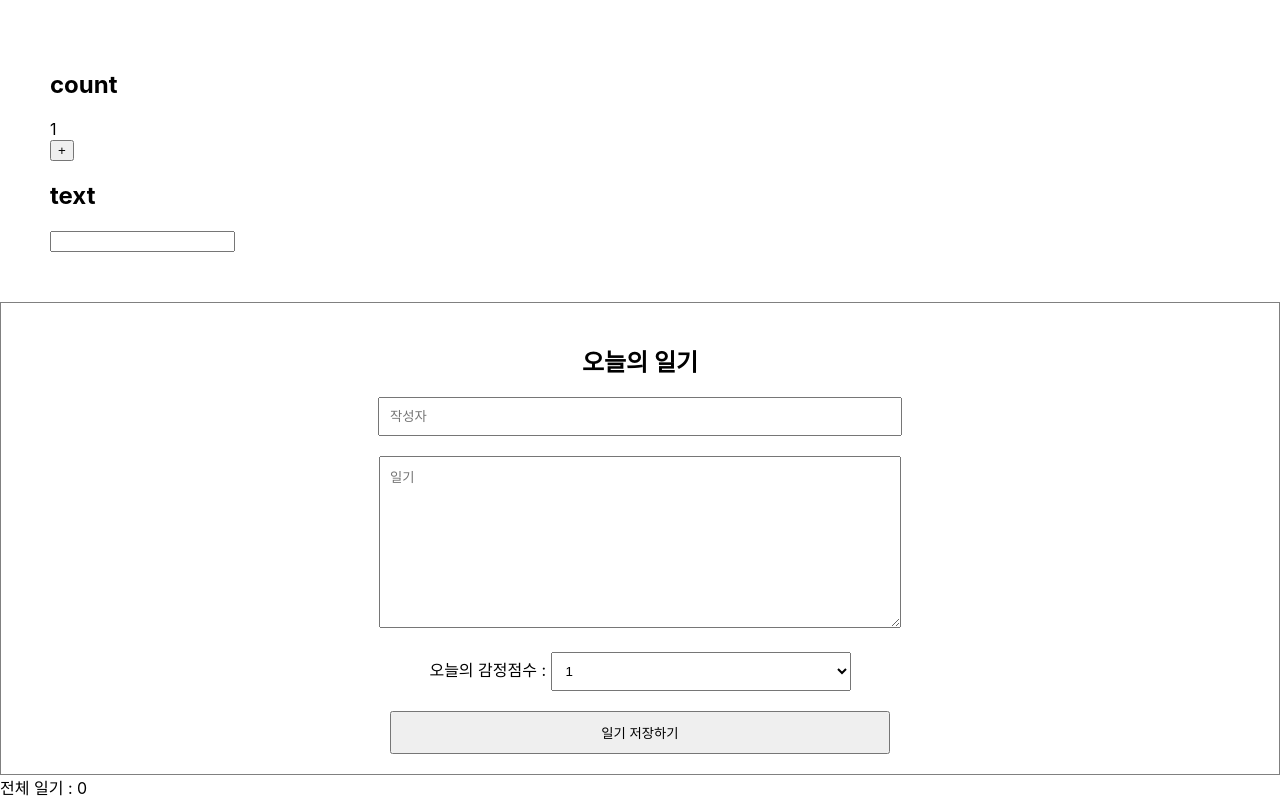
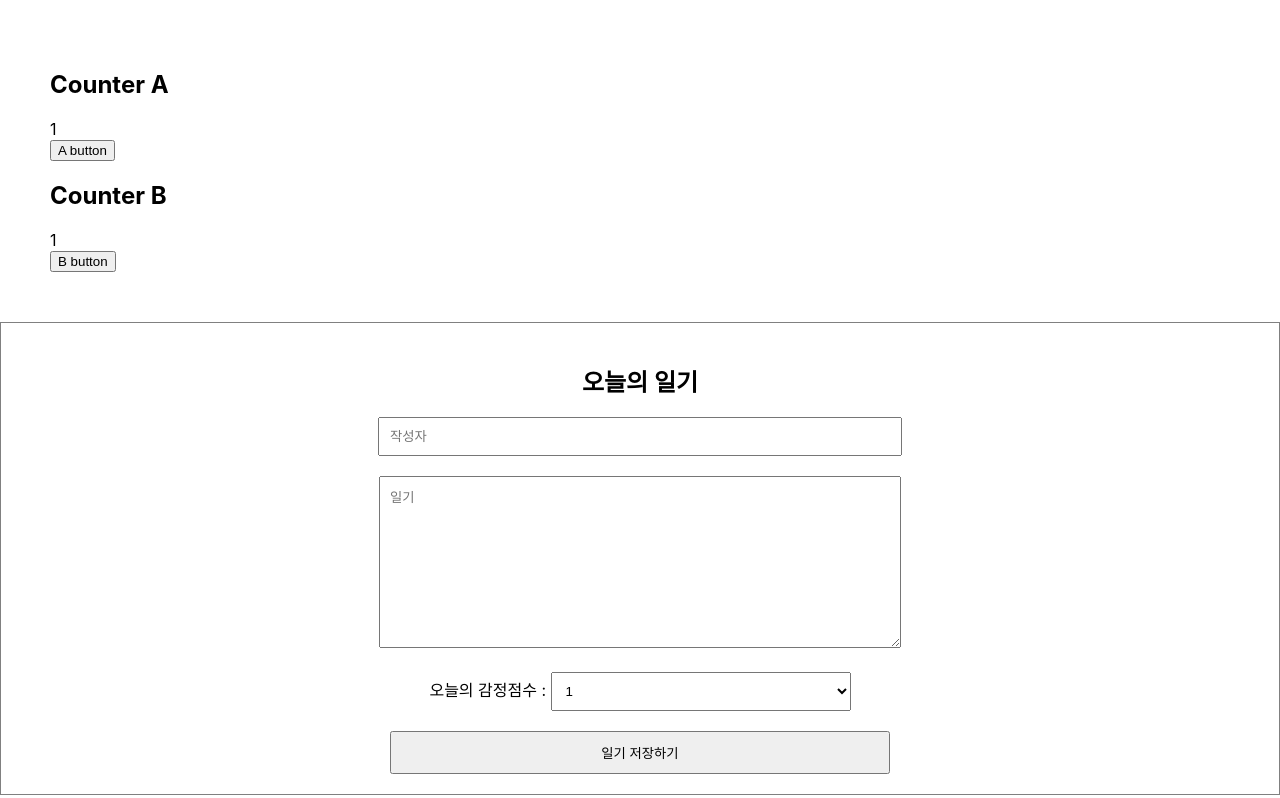
Before and after one commit to pkwesst/simple-diary, a React (Create React App) app: page / in a window 1280 px wide. Shown: the top 798 px of the page. Built offline with nearby package versions, Linux system fonts and the light colour scheme; no server answers.

Commit message:
optimizedTest update

```diff
--- a/src/OptimizeTest.js
+++ b/src/OptimizeTest.js
@@ -1,34 +1,50 @@
 import React, { useState, useEffect } from "react";
 
-const Textview = React.memo(({ text }) => {
+const CounterA = React.memo(({ count }) => {
   useEffect(() => {
-    console.log(`Update :: Text : ${text}`);
-  });
-  return <div>{text}</div>;
-});
-
-const Countview = React.memo(({ count }) => {
-  useEffect(() => {
-    console.log(`Update :: Count : ${count}`);
+    console.log(`CounterA Update - count : ${count}`);
   });
   return <div>{count}</div>;
 });
 
+const CounterB = React.memo(({ obj }) => {
+  useEffect(() => {
+    console.log(`counterB Update - count : ${obj.count}`);
+  });
+  return <div>{obj.count}</div>;
+});
+
+const areEqual = (preProps, nextProps) => {
+  return preProps.obj.count === nextProps.obj.count;
+};
+
+const MemoizedCounterB = React.memo(CounterB, areEqual);
+
 const OptimizeTest = () => {
   const [count, setCount] = useState(1);
-  const [text, setText] = useState("");
+  const [obj, setOb] = useState({
+    count: 1,
+  });
 
   return (
     <div style={{ padding: 50 }}>
       <div>
-        <h2>count</h2>
-        <Countview count={count} />
-        <button onClick={() => setCount(count + 1)}>+</button>
+        <h2>Counter A</h2>
+        <CounterA count={count} />
+        <button onClick={() => setCount(count)}>A button</button>
       </div>
       <div>
-        <h2>text</h2>
-        <Textview text={text} />
-        <input value={text} onChange={(e) => setText(e.target.value)} />
+        <h2>Counter B</h2>
+        <MemoizedCounterB obj={obj} />
+        <button
+          onClick={() =>
+            setOb({
+              count: obj.count,
+            })
+          }
+        >
+          B button
+        </button>
       </div>
     </div>
   );
```
